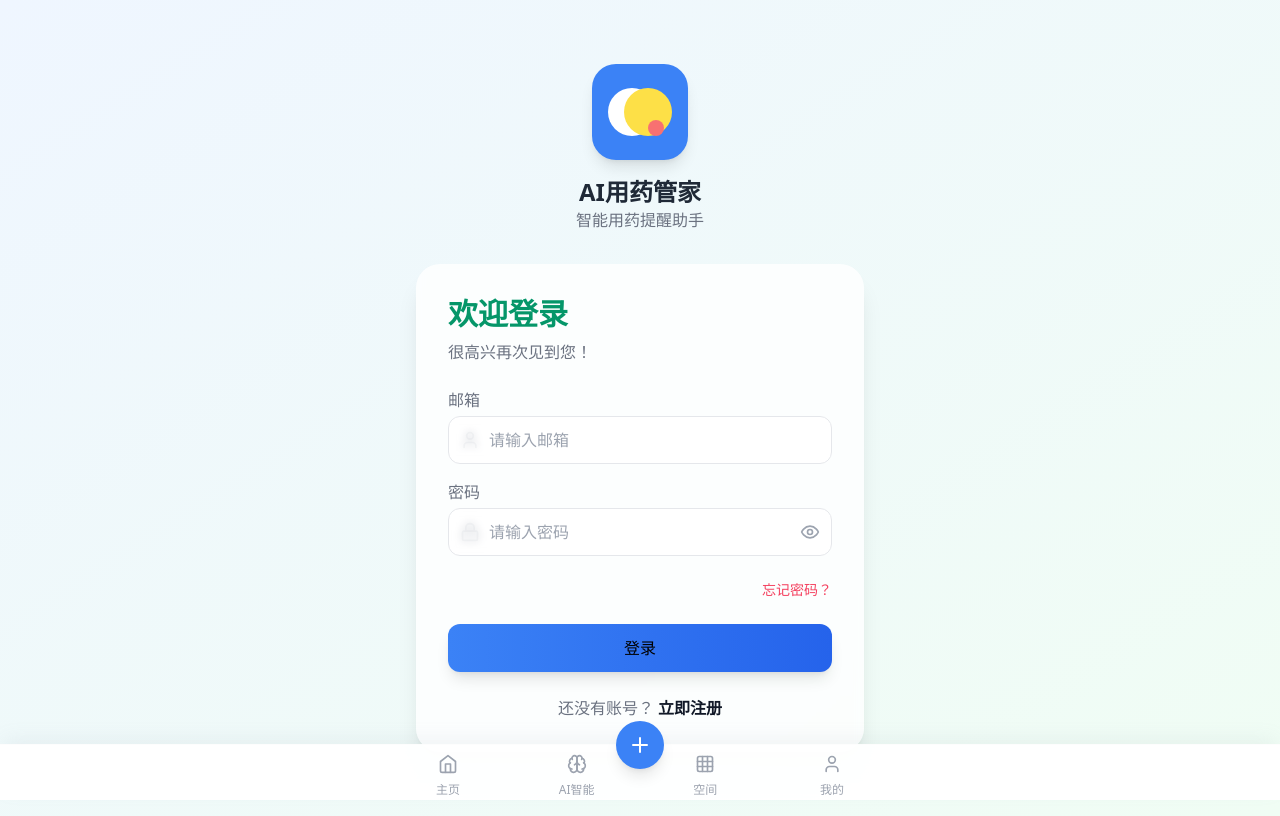
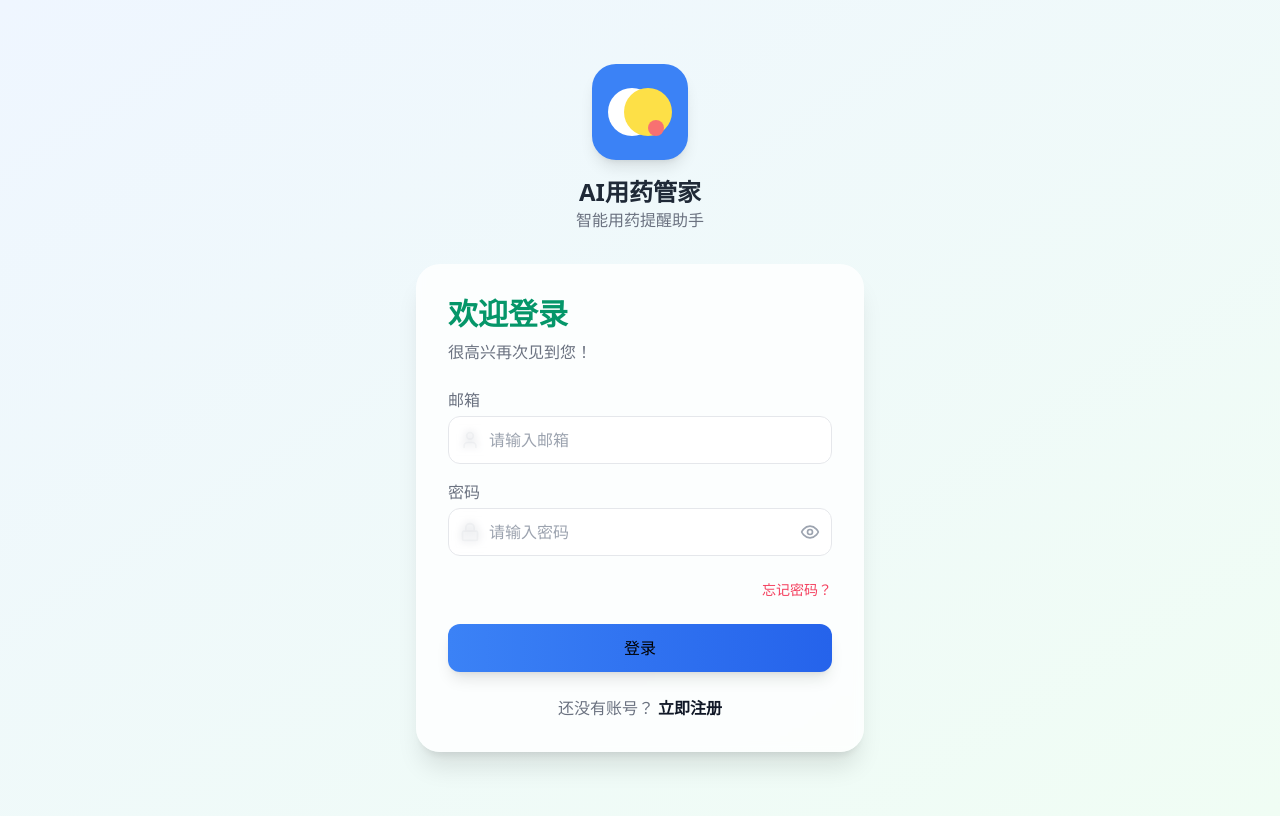
Before and after one commit to Arianassskm/-AI-, a React (Vite) app in the folder frontend/: page /login in a window 1280 px wide. Built offline with nearby package versions, Linux system fonts and the light colour scheme.

Commit message:
[web] update 未登录时不显示导航

```diff
--- a/frontend/src/App.tsx
+++ b/frontend/src/App.tsx
@@ -13,8 +13,11 @@ import { LoginPage } from "./pages/LoginPage";
 import { RegisterPage } from "./pages/RegisterPage";
 import { AuthGuard } from "@/components/AuthGuard";
 import { ToastProvider } from "@/hooks/useToast";
+import { getValue } from "@/hooks/useLocalStorage";
 
 export default function App() {
+  const isLoggedIn = !!getValue("accessToken");
+
   return (
     <BrowserRouter>
       <ToastProvider>
@@ -44,7 +47,7 @@ export default function App() {
                 <Route path="/register" element={<RegisterPage />} />
               </Routes>
             </main>
-            <Navigation />
+            {isLoggedIn && <Navigation />}
           </div>
         </AuthGuard>
       </ToastProvider>
```
